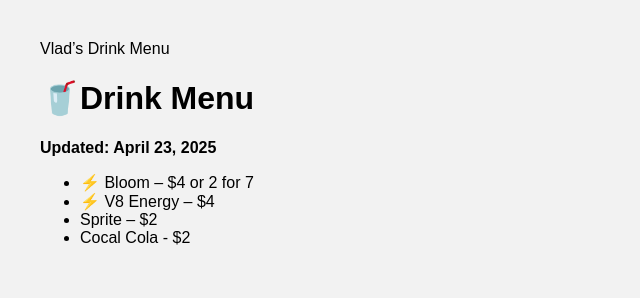
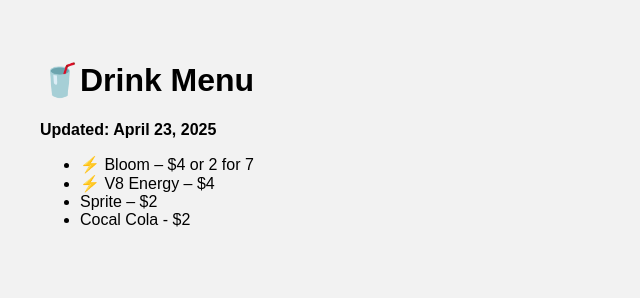
Before and after one commit to LogerGrunt/drinks, a plain HTML site: page index.html in a window 1280 px wide. Shown: the whole page, without its empty margins (0-640 px from the left). Drawn offline with Linux system fonts and the light colour scheme.

Commit message:
Update index.html

```diff
--- a/index.html
+++ b/index.html
@@ -2,7 +2,6 @@
 <!DOCTYPE html>
 <html>
 <head>
-  Vlad’s Drink Menu
   <meta name="viewport" content="width=device-width, initial-scale=1" />
 </head>
 <body style="font-family: sans-serif; padding: 2em; background-color: #f2f2f2;">
```
